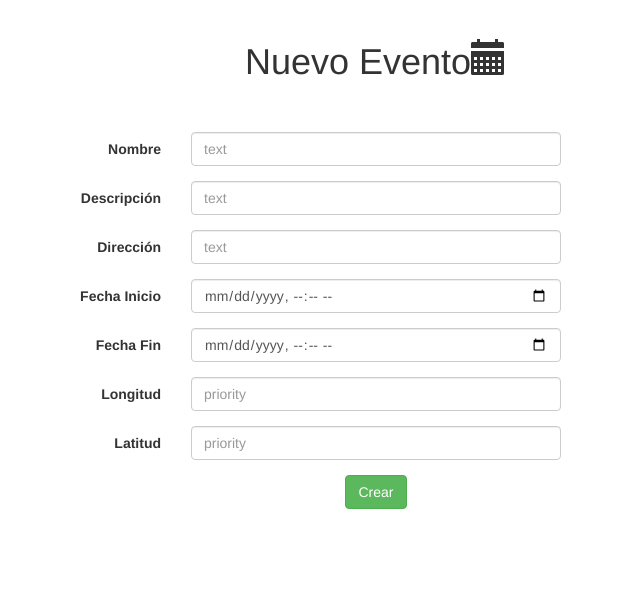
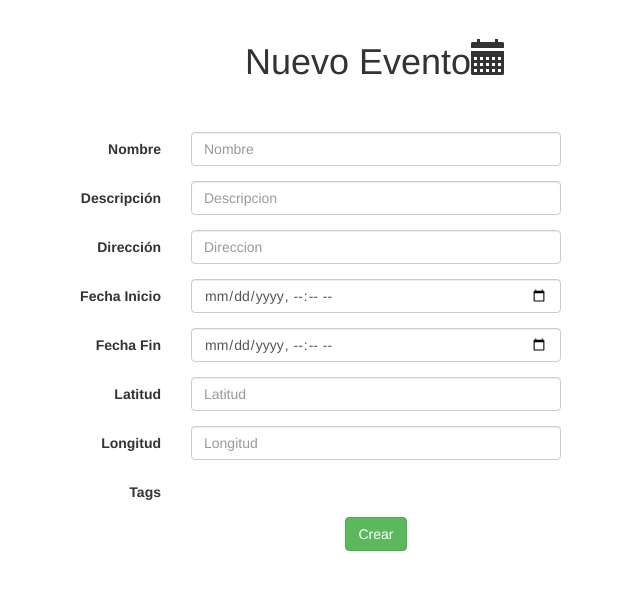
Before and after one commit to Garlo13/EventosDelSur, a Python web app: template src/templates/CrearEvento.html in a window 1280 px wide. Shown: the part 51-641 px from the top of the page, without its empty margins (264-904 px from the left). Run offline with Jinja, Linux system fonts and the light colour scheme; the template is opened without the code that fills it, so the values that code supplies are empty.

Commit message:
Refinamientos varios.

```diff
--- a/src/models.py
+++ b/src/models.py
@@ -1,5 +1,7 @@
 from google.appengine.ext import ndb
 
+class Tag(ndb.Model):
+    nombre = ndb.StringProperty()
 
 class Usuario(ndb.Model):
     nombre = ndb.StringProperty()
@@ -22,3 +24,4 @@ class Eventos(ndb.Model):
    # likes = ndb.StructuredProperty(Usuario, repeated=True)
     likes = ndb.StringProperty(repeated=True)
     comentarios = ndb.StructuredProperty(Comentario, repeated=True)
+    tags = ndb.StructuredProperty(Tag, repeated=True)
--- a/src/templates/CrearEvento.html
+++ b/src/templates/CrearEvento.html
@@ -18,8 +18,8 @@
 				<label for="inputText" class="col-sm-3 control-label">Nombre</label>
 
 				<div class="col-sm-6">
-					<input type="text" class="form-control" name="nombre"
-						id="nombre" placeholder="text">
+					<input type="text" class="form-control" name="nombre" id="nombre"
+						placeholder="Nombre">
 				</div>
 			</div>
 			<div class="form-group">
@@ -27,7 +27,7 @@
 
 				<div class="col-sm-6">
 					<input type="text" class="form-control" name="descripcion"
-						id="descripcion" placeholder="text">
+						id="descripcion" placeholder="Descripcion">
 				</div>
 			</div>
 			<div class="form-group">
@@ -35,41 +35,59 @@
 
 				<div class="col-sm-6">
 					<input type="text" class="form-control" name="direccion"
-						id="direccion" placeholder="text">
+						id="direccion" placeholder="Direccion">
 				</div>
 			</div>
 			<div class="form-group">
-				<label for="inputPriority" class="col-sm-3 control-label">Fecha Inicio</label>
+				<label for="inputPriority" class="col-sm-3 control-label">Fecha
+					Inicio</label>
 
 				<div class="col-sm-6">
-					<input type="datetime-local" class="form-control" name="fechaInicio"
-						id="fechaInicio" placeholder="priority">
+					<input type="datetime-local" class="form-control"
+						name="fechaInicio" id="fechaInicio">
 				</div>
 			</div>
 			<div class="form-group">
-				<label for="inputPriority" class="col-sm-3 control-label">Fecha Fin</label>
+				<label for="inputPriority" class="col-sm-3 control-label">Fecha
+					Fin</label>
 
 				<div class="col-sm-6">
-					<input type="datetime-local" class="form-control"
-						name="fechaFin" id="inputPriority" placeholder="FechaFin">
+					<input type="datetime-local" class="form-control" name="fechaFin"
+						id="inputPriority">
 				</div>
 			</div>
+
+			<div class="form-group">
+				<label for="inputPriority" class="col-sm-3 control-label">Latitud</label>
+
+				<div class="col-sm-6">
+					<input type="text" class="form-control" name="latitud" id="latitud"
+						placeholder="Latitud">
+				</div>
+			</div>
+
 			<div class="form-group">
 				<label for="inputPriority" class="col-sm-3 control-label">Longitud</label>
 
 				<div class="col-sm-6">
 					<input type="text" class="form-control" name="longitud"
-						id="longitud" placeholder="priority">
+						id="longitud" placeholder="Longitud">
 				</div>
 			</div>
+
 			<div class="form-group">
-				<label for="inputPriority" class="col-sm-3 control-label">Latitud</label>
+				<label for="inputPriority" class="col-sm-3 control-label">Tags</label>
 
 				<div class="col-sm-6">
-					<input type="text" class="form-control" name="latitud"
-						id="latitud" placeholder="priority">
+					{% for tag in tags %}
+					<div class="col-sm-4">
+						<input name="checks" type="checkbox" class="check" id="{{tag.nombre}}"
+							value="{{tag.nombre}}">{{tag.nombre}}
+					</div>
+					{% endfor %}
 				</div>
 			</div>
+
 			<div class="form-group text-center">
 				<button type="submit" value="submit" class="btn btn-success">Crear</button>
 			</div>
```
Also changed, not shown: src/static/js/verEvento.js (+5 -2 lines), src/templates/editarevento.html (+24 -3 lines), src/templates/verEvento.html (+17 -52 lines), src/views.py (+32 -5 lines).
